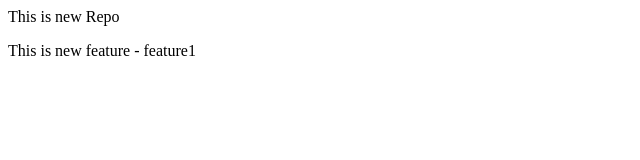
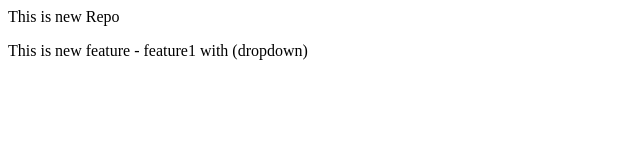
Before and after one commit to Shivanshupandey5/localRepo, a plain HTML site: page index.html in a window 1280 px wide. Shown: the whole page, without its empty margins (0-640 px from the left). Drawn offline with Linux system fonts and the light colour scheme.

Commit message:
Feature1-dropdown

```diff
--- a/index.html
+++ b/index.html
@@ -1,2 +1,2 @@
 <p>This is new Repo</p>
-<p>This is new feature - feature1</p>
+<p>This is new feature - feature1 with (dropdown)</p>
```
